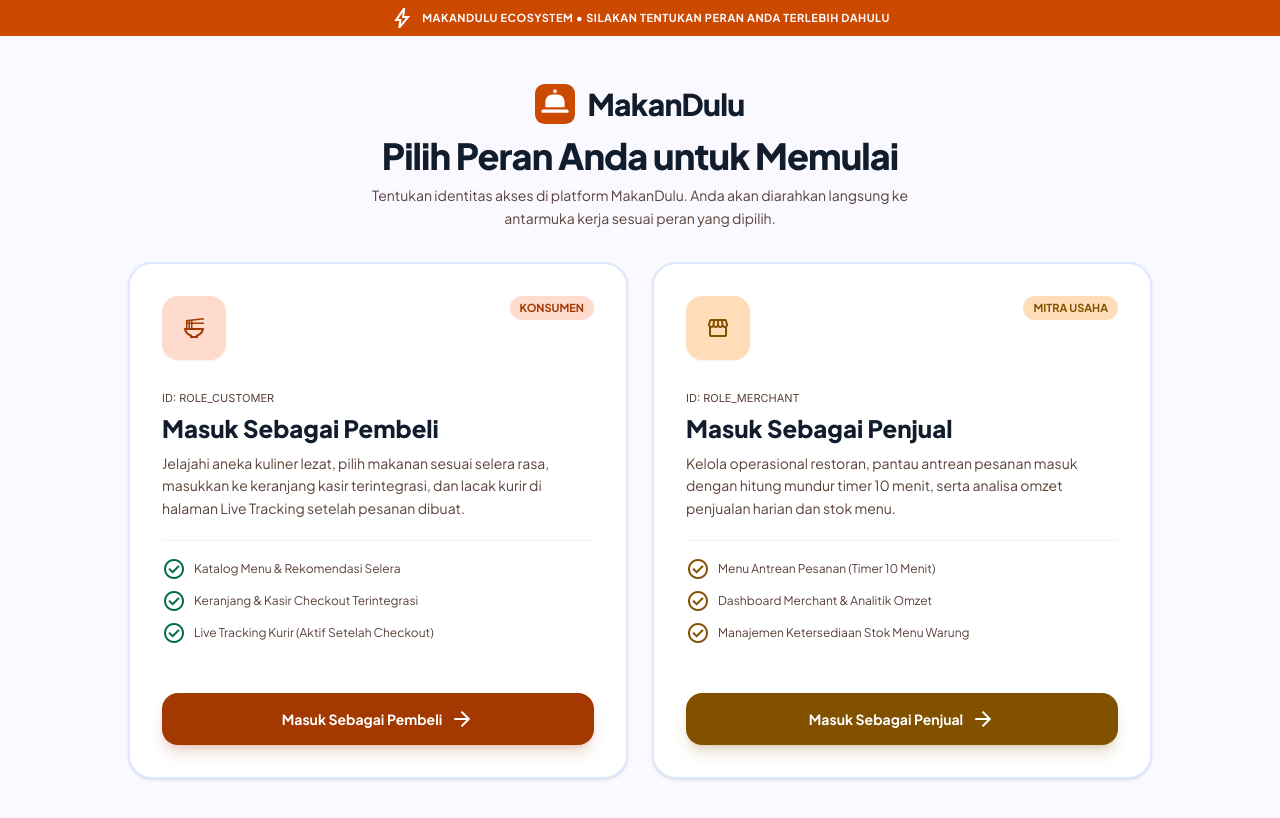
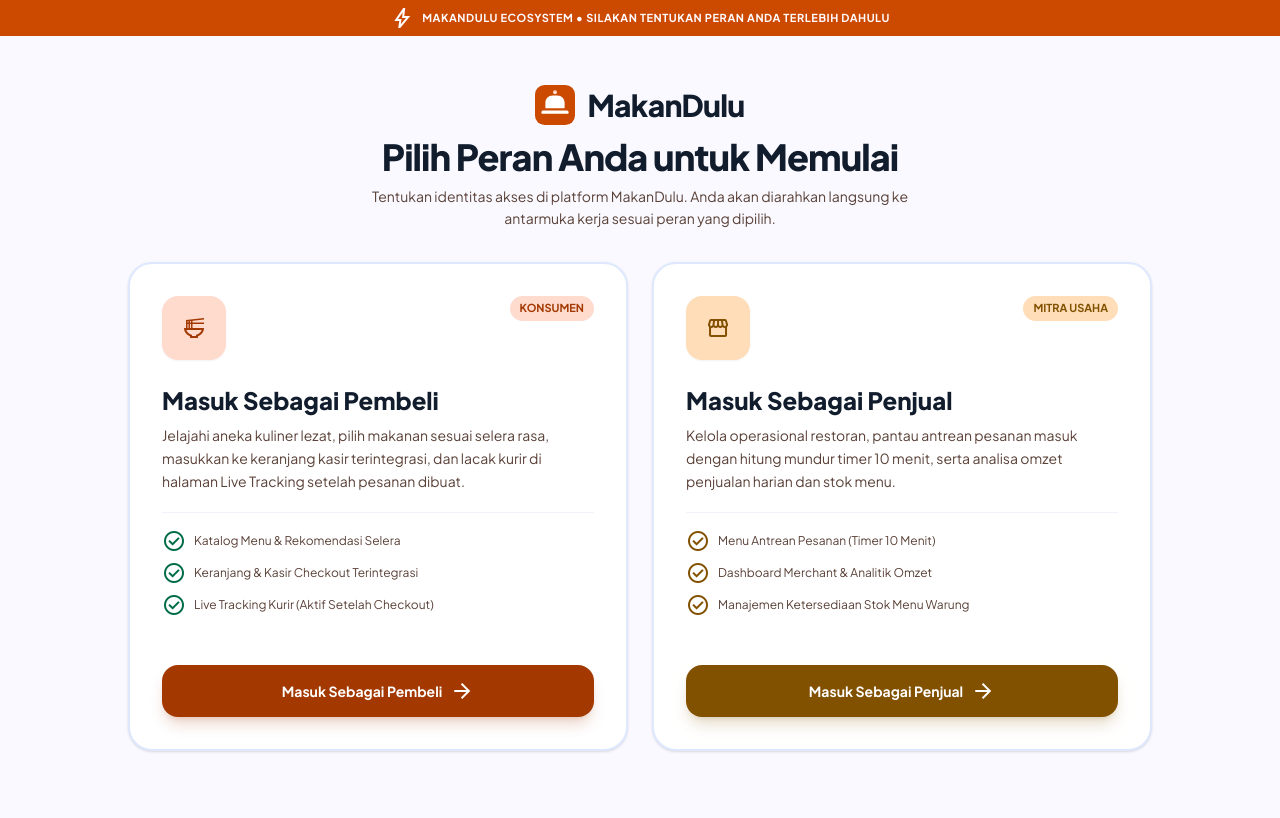
Before and after one commit to KEL1IPPL/TUBES_IPPL_Aplikasi_MakanDulu, a React (Vite) app in the folder MakanDulu/frontend/: page / in a window 1280 px wide. Shown: the top 818 px of the page. Built offline with nearby package versions, Linux system fonts and the light colour scheme; no server answers.

Commit message:
Menghilangkan tulisan ID role yang muncul saat memilih peran

```diff
--- a/MakanDulu/frontend/src/components/HalamanPilihPeran.tsx
+++ b/MakanDulu/frontend/src/components/HalamanPilihPeran.tsx
@@ -63,7 +63,6 @@ export const RoleSelectionLanding: React.FC<RoleSelectionLandingProps> = ({
                 </div>
 
                 <div className="mt-6">
-                  <span className="text-[11px] font-mono text-[#5a4138]">ID: ROLE_CUSTOMER</span>
                   <h3 className="text-xl sm:text-2xl font-extrabold text-[#111c2d] mt-1 group-hover:text-[#a33900] transition-colors">
                     Masuk Sebagai Pembeli
                   </h3>
@@ -116,7 +115,6 @@ export const RoleSelectionLanding: React.FC<RoleSelectionLandingProps> = ({
                 </div>
 
                 <div className="mt-6">
-                  <span className="text-[11px] font-mono text-[#5a4138]">ID: ROLE_MERCHANT</span>
                   <h3 className="text-xl sm:text-2xl font-extrabold text-[#111c2d] mt-1 group-hover:text-[#825100] transition-colors">
                     Masuk Sebagai Penjual
                   </h3>
```
